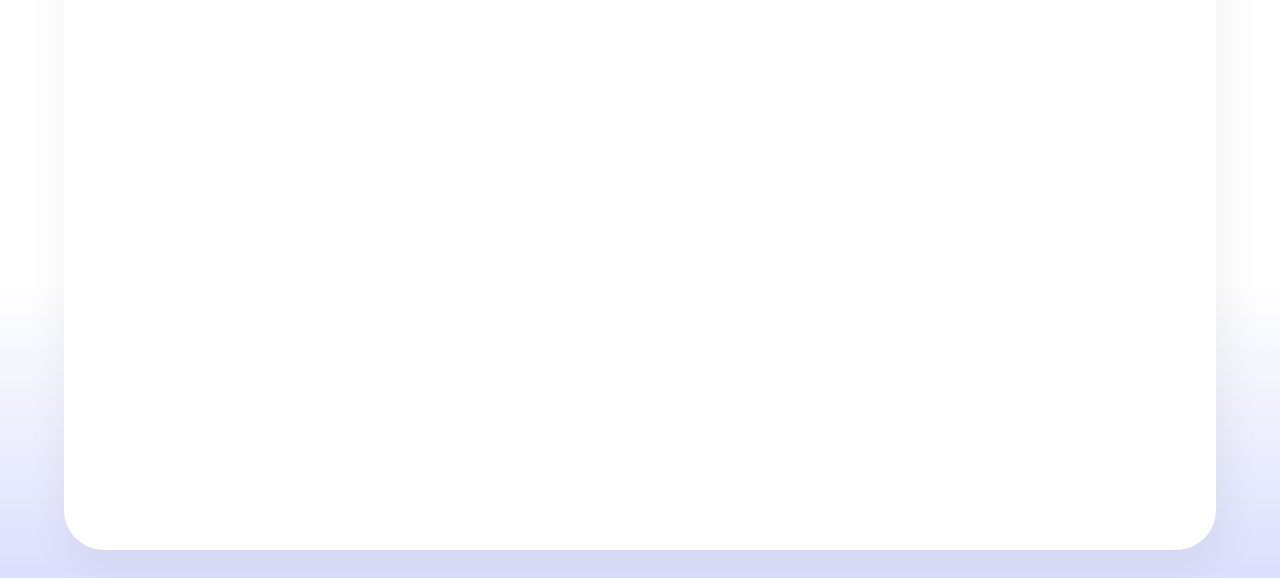
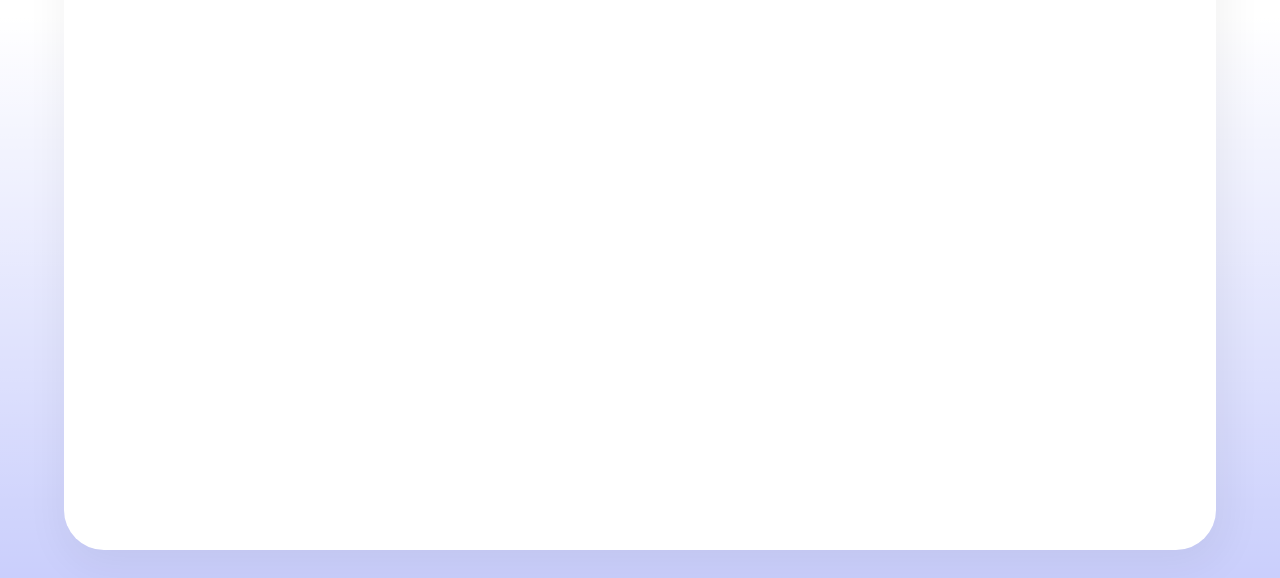
Before and after one commit to TheBoringBOT/studio-moo, a Next.js app: page / in a window 1280 px wide. Shown: the part 3142-3720 px from the top of the page. Built offline with nearby package versions, Linux system fonts and the light colour scheme.

Commit message:
style: padding increase on text div

```diff
--- a/components/home/cta/project-cta.js
+++ b/components/home/cta/project-cta.js
@@ -67,11 +67,11 @@ export default function projectCta() {
   return (
     <section className="mt-[-100vh] bg-white relative text-center overflow-visible">
       {/* background image - make sure overlay and image have same size */}
-      <div className="absolute bottom-0 w-full bg-indigo-400 h-4/6"></div>
+      <div className="absolute bottom-0 w-full bg-indigo-400 h-5/6"></div>
       {/* gradient overlay for background - fade out on scroll */}
       <motion.div
         style={{ opacity: animateGradientOverlay }}
-        className="absolute bottom-0 left-0 w-full h-4/6 bg-gradient-to-b from-white -z-1"
+        className="absolute bottom-0 left-0 w-full h-5/6 bg-gradient-to-b from-white -z-1"
       ></motion.div>
       <div className="h-[200vh] relative">
         {/* invisible div to use for animation tracking */}
@@ -84,7 +84,7 @@ export default function projectCta() {
         <motion.div className="sticky top-0 h-screen ">
           <motion.div
             style={{ translateY: animateTranslateY, scale: animateScale }}
-            className="flex flex-col items-center justify-center h-full w-[800px] pt-28 space-y-8  max-w-[90vw] mx-auto leading-none tracking-tight"
+            className="flex flex-col items-center justify-center h-full w-[800px] py-28 space-y-8  max-w-[90vw] mx-auto leading-none tracking-tight"
           >
             {/* title */}
             <motion.div
```
